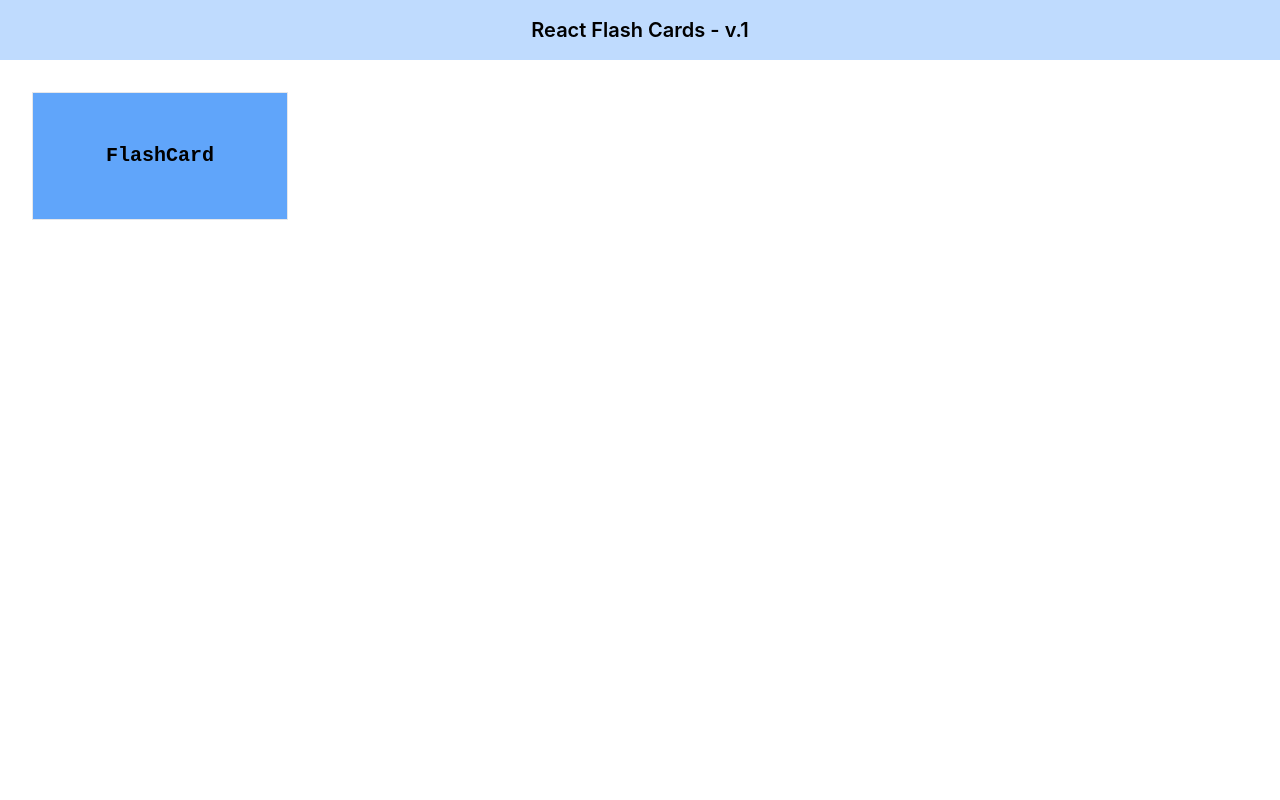
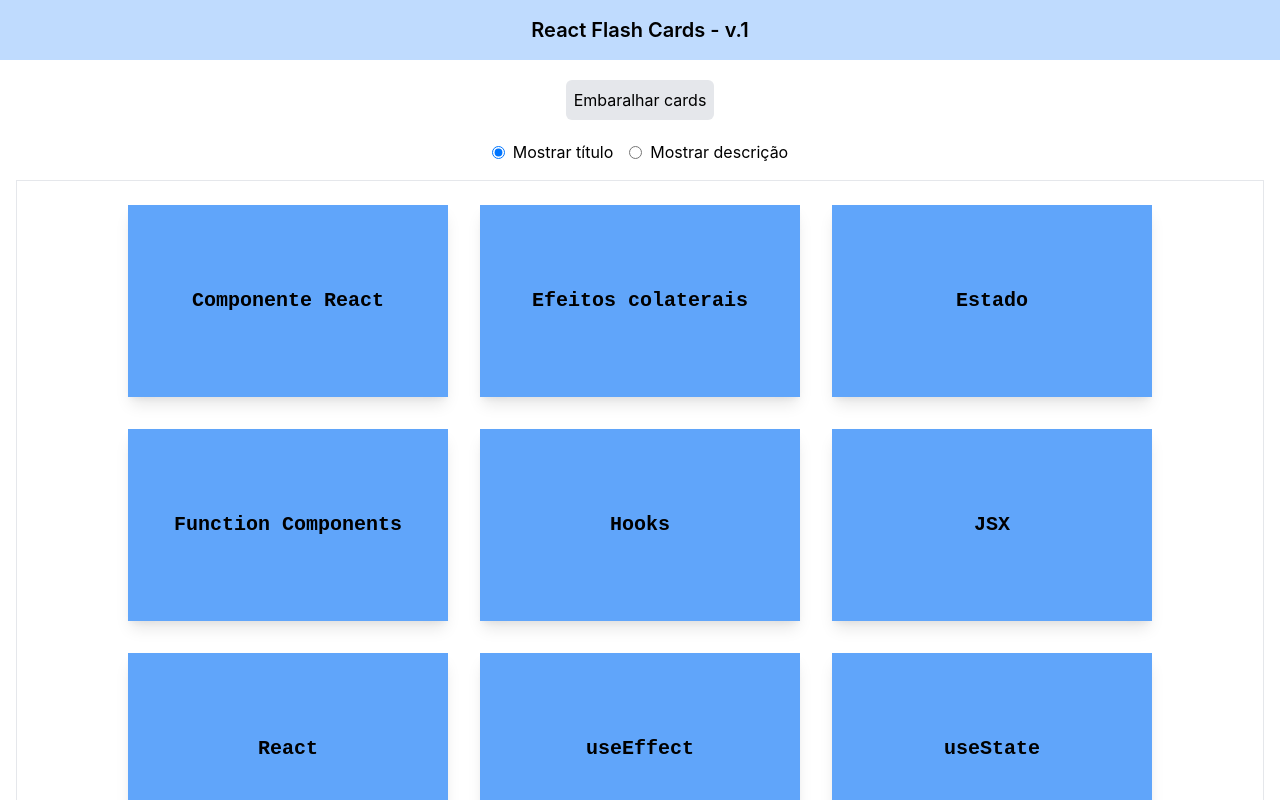
Before and after one commit to biraneves/react-flash-cards, a React (Create React App) app: page / in a window 1280 px wide. Shown: the top 800 px of the page. Built offline with nearby package versions, Linux system fonts and the light colour scheme.

Commit message:
More components

```diff
--- /dev/null
+++ b/src/components/Button.jsx
@@ -0,0 +1,16 @@
+export default function Button({
+    children: description = 'Descrição do botão',
+    onButtonClick = null,
+}) {
+    function handleButtonClick() {
+        if (onButtonClick) {
+            onButtonClick();
+        }
+    }
+
+    return (
+        <button className="bg-gray-200 p-2 m-1 rounded-md" onClick={handleButtonClick}>
+            {description}
+        </button>
+    );
+}
--- a/src/components/FlashCard.jsx
+++ b/src/components/FlashCard.jsx
@@ -1,9 +1,23 @@
-export default function FlashCard() {
+import { useState } from "react";
+
+export default function FlashCard({
+    title = 'Título do card',
+    description = 'Descrição do card, que pode conter mais palavras do que o título.',
+}) {
+    const [showTitle, setShowTitle] = useState(true);
+
+    function handleCardClick() {
+        setShowTitle(currentShowTitle => !currentShowTitle);
+    }
+
+    const fontSize = showTitle ? 'text-xl' : 'text-sm';
+
     return (
-        <div className={`border p-4 w-64 h-32 m-4 bg-blue-400
-            flex flex-row items-center justify-center font-semibold text-xl`}
-            style={{fontFamily: "'JetBrains Mono', monospace"}}>
-            FlashCard
+        <div className={`shadow-lg p-4 w-80 h-48 m-4 bg-blue-400 cursor-pointer
+            flex flex-row items-center justify-center font-semibold ${fontSize}`}
+            style={{fontFamily: "'JetBrains Mono', monospace"}}
+            onClick={handleCardClick}>
+            {showTitle ? title : description}
         </div>
     );
 }
--- /dev/null
+++ b/src/components/FlashCards.jsx
@@ -0,0 +1,7 @@
+export default function FlashCards({children: flashcards}) {
+    return (
+        <div className="border p-2 flex flex-row items-center justify-center flex-wrap">
+            {flashcards}
+        </div>
+    );
+}
--- /dev/null
+++ b/src/components/RadioButton.jsx
@@ -0,0 +1,22 @@
+import { getNewId } from "../services/idService";
+
+export default function RadioButton({
+    id = getNewId(),
+    name = 'radioButtonName',
+    children: buttonDescription = 'Descrição do botão',
+    buttonChecked = false,
+    onButtonClick = null
+}) {
+    function handleRadioButtonChange() {
+        if (onButtonClick)
+            onButtonClick();
+    }
+
+    return (
+        <div className="flex flex-row items-center space-x-2">
+            <input id={id} type="radio" name={name} checked={buttonChecked}
+                onChange={handleRadioButtonChange} />
+            <label htmlFor={id}>{buttonDescription}</label>
+        </div>
+    );
+}
--- /dev/null
+++ b/src/data/allFlashCards.js
@@ -0,0 +1,46 @@
+import { getNewId } from "../services/idService"
+
+export const allFlashCards = [
+    {
+      "title": "JSX",
+      "description": "JavaScript and XML. Linguagem de marcação que pode ser utilizada para a criação de componentes React de forma mais declarativa. É bem semelhante ao HTML."
+    },
+    {
+      "title": "React",
+      "description": "Biblioteca criada pelo Facebook para renderização otimizada. Pode ser utilizada em diversas plataformas como web, mobile e Realidade Virtual."
+    },
+    {
+      "title": "Componente React",
+      "description": "Representa código reutilizável pelo React. Em regra, deve começar com letra maiúscula. Pode ser customizável através de props"
+    },
+    {
+      "title": "Hooks",
+      "description": "Estruturas que são acopladas às funções para aumentar o poder de componentes React. Podem permitir a utilização de estado e gerenciamento de efeitos colaterais, por exemplo."
+    },
+    {
+      "title": "Function Components",
+      "description": "Componentes baseados em função. São amplamente utilizados atualmente em detrimento às Class Components, que aos poucos podem se tornar obsoletas."
+    },
+    {
+      "title": "useState",
+      "description": "Hook nativo do React que permite o gerenciamento de estado da aplicação e de componentes."
+    },
+    {
+      "title": "Estado",
+      "description": "Também conhecido como 'state'. Pode ser representando por 'dados que mudam com o tempo' e que também podem ser manipulados pelos usuários, geralmente através de formulários, e também por API's, outros componentes, etc."
+    },
+    {
+      "title": "Efeitos colaterais",
+      "description": "Também conhecido como 'side effects'. Representa tudo o que o React não controla diretamente. Bons exemplos são a manipulação manual do DOM e requisições HTTP."
+    },
+    {
+      "title": "useEffect",
+      "description": "Hook nativo do React para lidar com efeitos colaterais."
+    },
+    {
+      "title": "Virtual DOM",
+      "description": "Estrutura utilizada pelo React para manipulação do DOM em memória. Permite a atualização do DOM real somente onde necessário, o que pode garantir uma melhor performance da aplicação."
+    }
+].map(item => {
+    return {...item, id: getNewId()};
+}).sort((a, b) => a.title.localeCompare(b.title));
--- /dev/null
+++ b/src/helpers/arrayHelpers.js
@@ -0,0 +1,10 @@
+export function helperShuffleArray(array) {
+    const shuffledArray = [...array];
+
+    for (let i = array.length - 1; i > 0; i--) {
+        const j = Math.floor(Math.random() * (i + 1));
+        [shuffledArray[i], shuffledArray[j]] = [shuffledArray[j], shuffledArray[i]];
+    }
+
+    return shuffledArray;
+}
--- a/src/pages/FlashCardsPage.jsx
+++ b/src/pages/FlashCardsPage.jsx
@@ -1,13 +1,59 @@
+import { allFlashCards } from '../data/allFlashCards';
+import { helperShuffleArray } from '../helpers/arrayHelpers';
+import { useState } from 'react';
+
 import FlashCard from '../components/FlashCard';
 import Header from '../components/Header';
 import Main from '../components/Main';
+import FlashCards from '../components/FlashCards';
+import Button from '../components/Button';
+import RadioButton from '../components/RadioButton';
 
 export default function FlashCardsPage() {
+    const [allCards, setAllCards] = useState(allFlashCards);
+    const [showTitle, setShowTitle] = useState(true);
+
+    function handleButtonClick() {
+        const shuffledCards = helperShuffleArray(allCards);
+
+        setAllCards(shuffledCards);
+    }
+
+    function handleRadioShowDescriptionClick() {
+        setShowTitle(false);
+    }
+
+    function handleRadioShowTitleClick() {
+        setShowTitle(true);
+    }
+
     return (
         <>
             <Header>React Flash Cards - v.1</Header>
             <Main>
-                <FlashCard />
+                <div className='text-center mb-4'>
+                    <Button onButtonClick={handleButtonClick}>Embaralhar cards</Button>
+                </div>
+                <div className='flex flex-row items-center justify-center space-x-4 m-4'>
+                    <RadioButton id='radioButtonShowTitle' name='showInfo' buttonChecked={showTitle}
+                        onButtonClick={handleRadioShowTitleClick}>
+                        Mostrar título
+                    </RadioButton>
+                    <RadioButton id='radioButtonShowDescription' name='showInfo' buttonChecked={!showTitle}
+                        onButtonClick={handleRadioShowDescriptionClick}>
+                        Mostrar descrição
+                    </RadioButton>
+                </div>
+                <FlashCards>
+                    {
+                        allCards.map(({id, title, description}) => {
+                            return (
+                                <FlashCard key={id} title={title}
+                                    description={description} />
+                            );
+                        })
+                    }
+                </FlashCards>
             </Main>
         </>
     );
```
Also changed, not shown: roteiro.txt.
